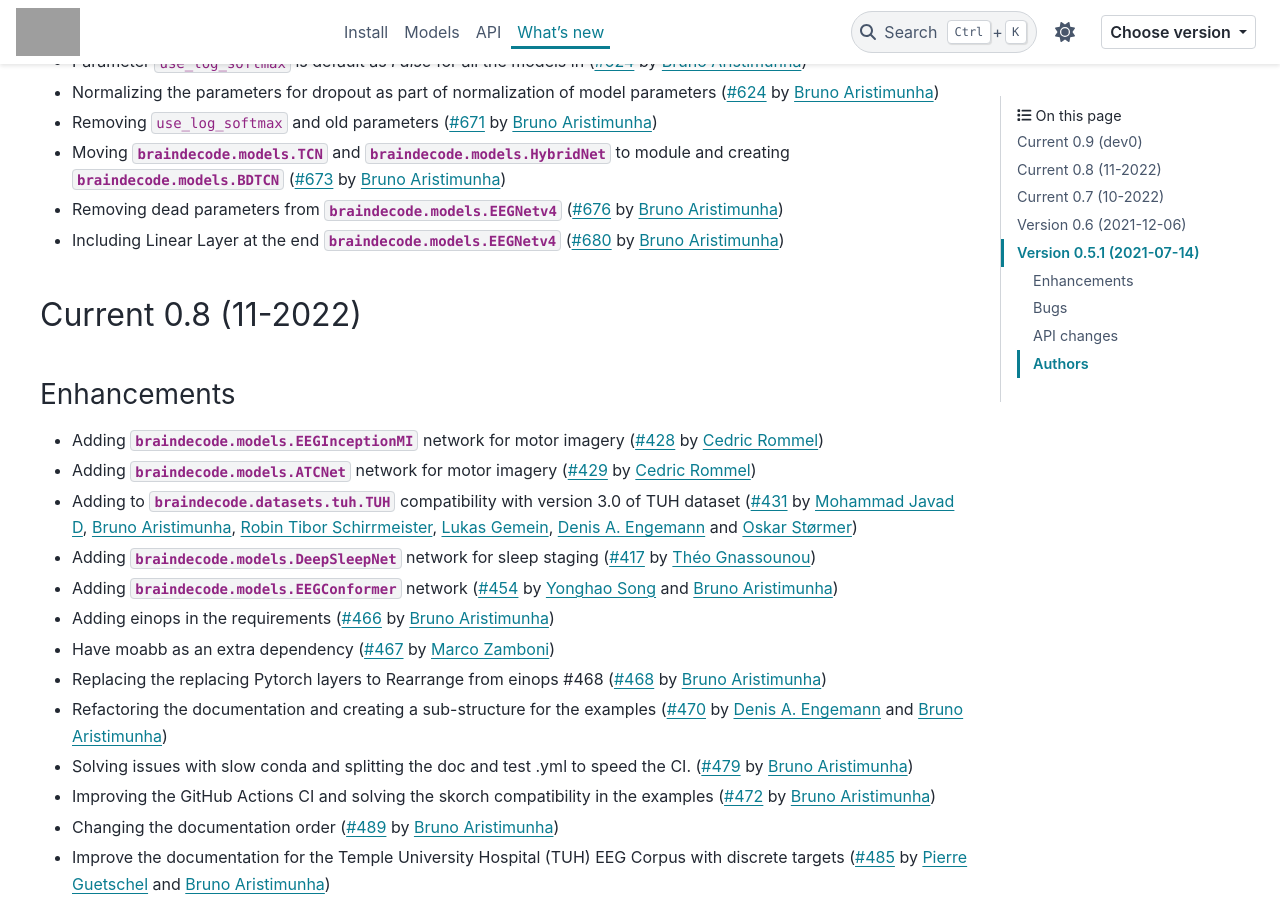
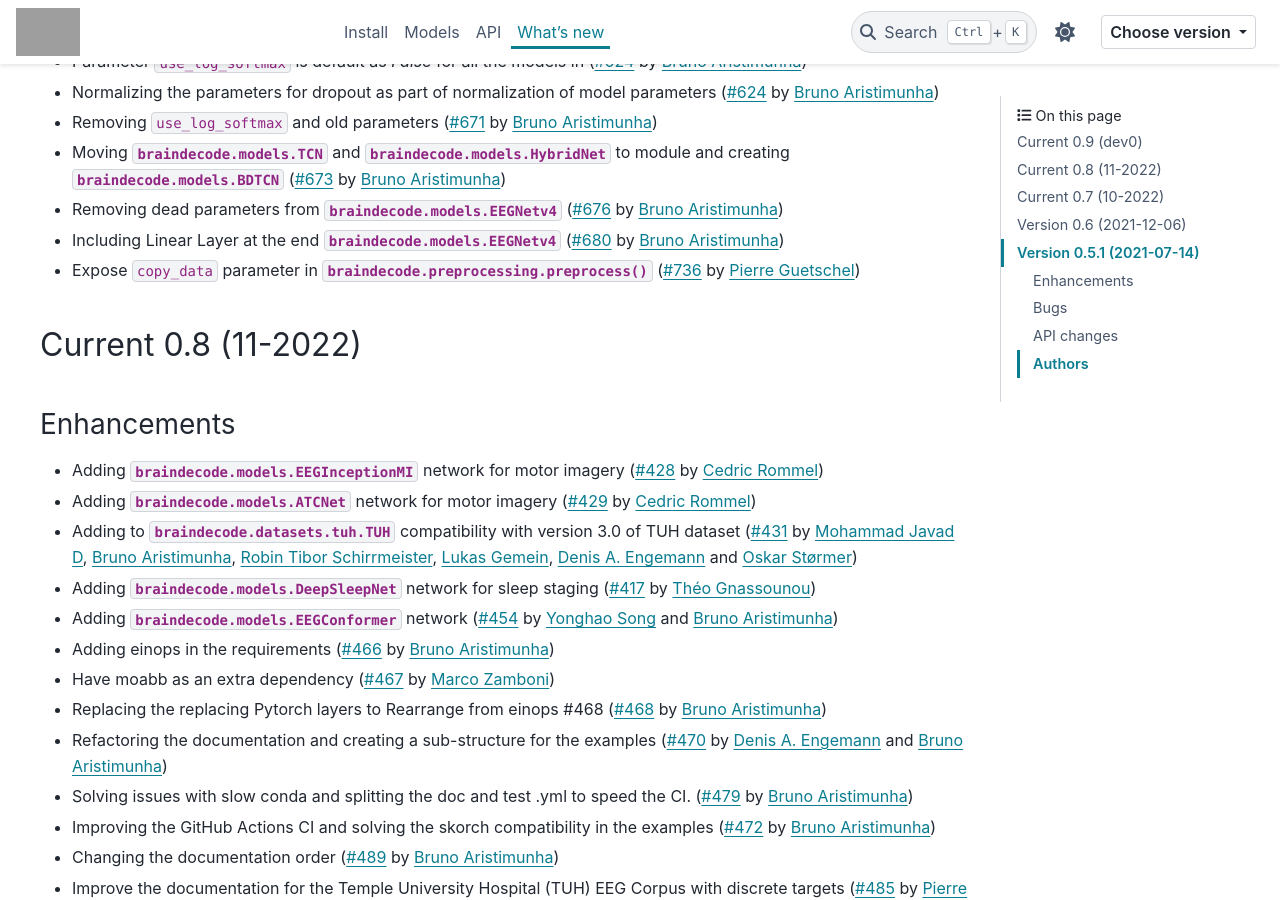
Before and after one commit to braindecode/braindecode, a Sphinx documentation site: the page built from docs/whats_new.rst, in a window 1280 px wide and 900 px high, scrolled down 2841 px. Built offline with Sphinx 7.4.7 and the PyData theme 0.15.4, drawn with Linux system fonts in a browser that asks for light colours; pages that are not in the unit, such as notebooks, are missing from menus; comment, search, counter and statistics services are not loaded; grey boxes are pictures that could not be loaded.

Commit message:
Update whats_new

```diff
--- a/docs/whats_new.rst
+++ b/docs/whats_new.rst
@@ -106,6 +106,7 @@ API changes
 - Moving :class:`braindecode.models.TCN` and :class:`braindecode.models.HybridNet` to module and creating :class:`braindecode.models.BDTCN` (:gh:`673` by `Bruno Aristimunha`_)
 - Removing dead parameters from :class:`braindecode.models.EEGNetv4` (:gh:`676` by `Bruno Aristimunha`_)
 - Including Linear Layer at the end :class:`braindecode.models.EEGNetv4` (:gh:`680` by `Bruno Aristimunha`_)
+- Expose ``copy_data`` parameter in :func:`braindecode.preprocessing.preprocess` (:gh:`736` by `Pierre Guetschel`_)
 
 .. _changes_0_8_0:
 
```
